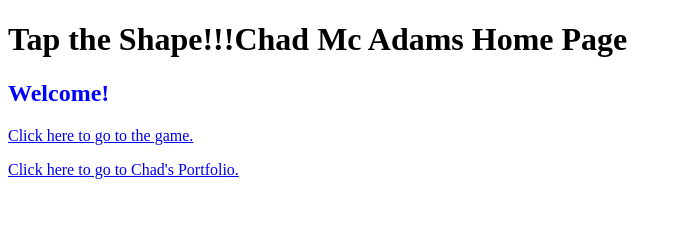
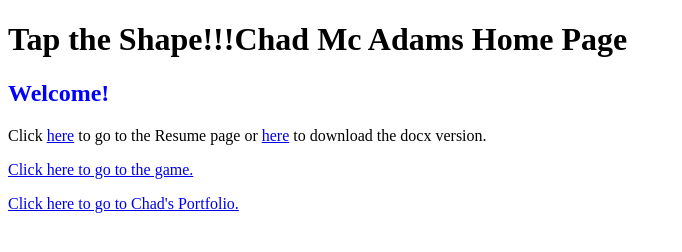
Before and after one commit to chadthecoder/chadthcoder.github.io, a plain HTML site: page index.html in a window 1280 px wide. Shown: the whole page, without its empty margins (0-682 px from the left). Drawn offline with Linux system fonts and the light colour scheme.

Commit message:
added resume tests to home page

```diff
--- a/index.html
+++ b/index.html
@@ -14,6 +14,7 @@
 <h1>Tap the Shape!!!Chad Mc Adams Home Page</h1>
 <h2 id="best">Welcome!</h2>
 
+<p>Click <a href="Resume.pdf">here</a> to go to the Resume page or <a href="Resume.docx">here</a> to download the docx version.</p>
 <p><a href="game.html">Click here to go to the game.</a></p>
 <p><a href="portfolio.html">Click here to go to Chad's Portfolio.</a></p>
 
```
Also changed, not shown: 1 other file.
